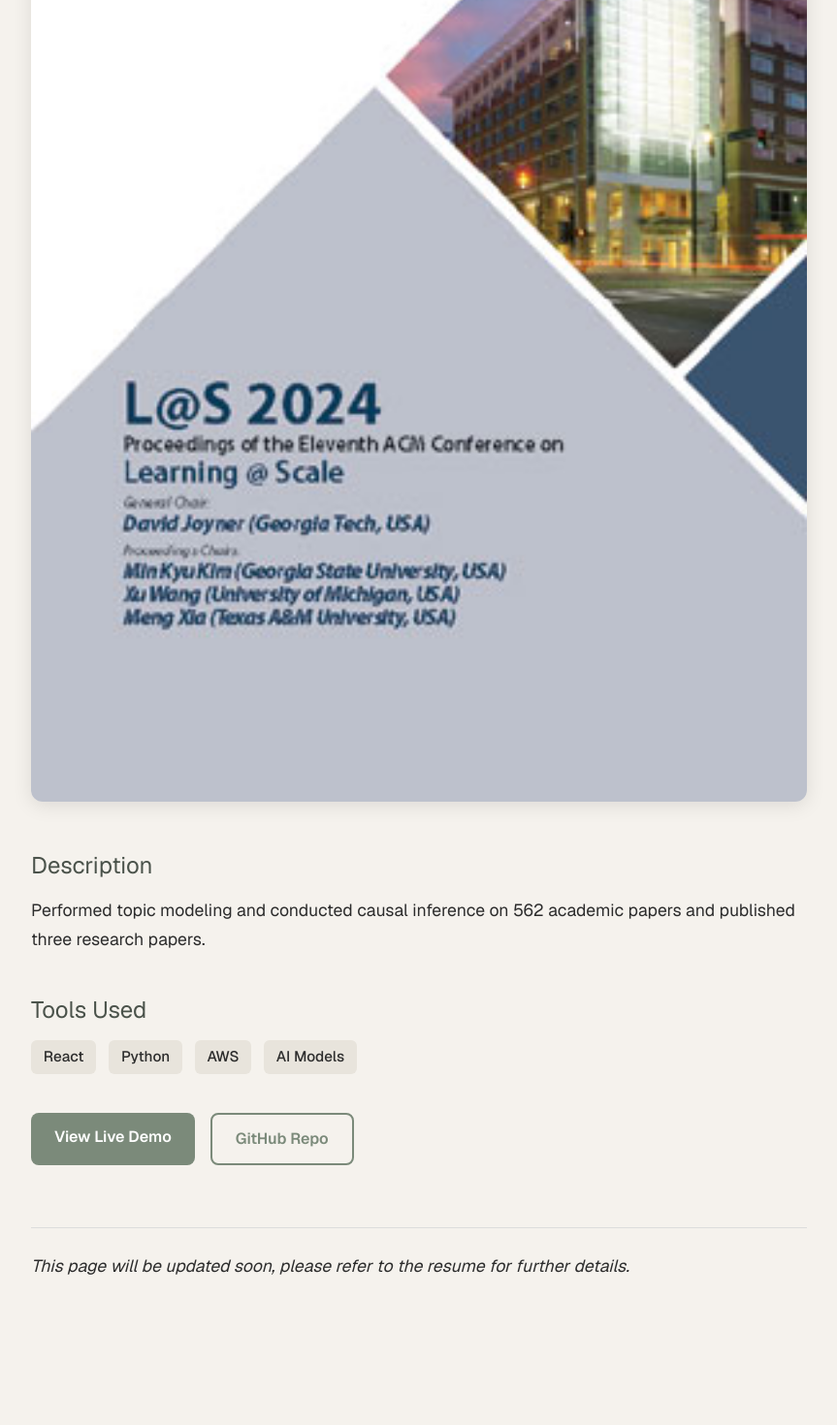
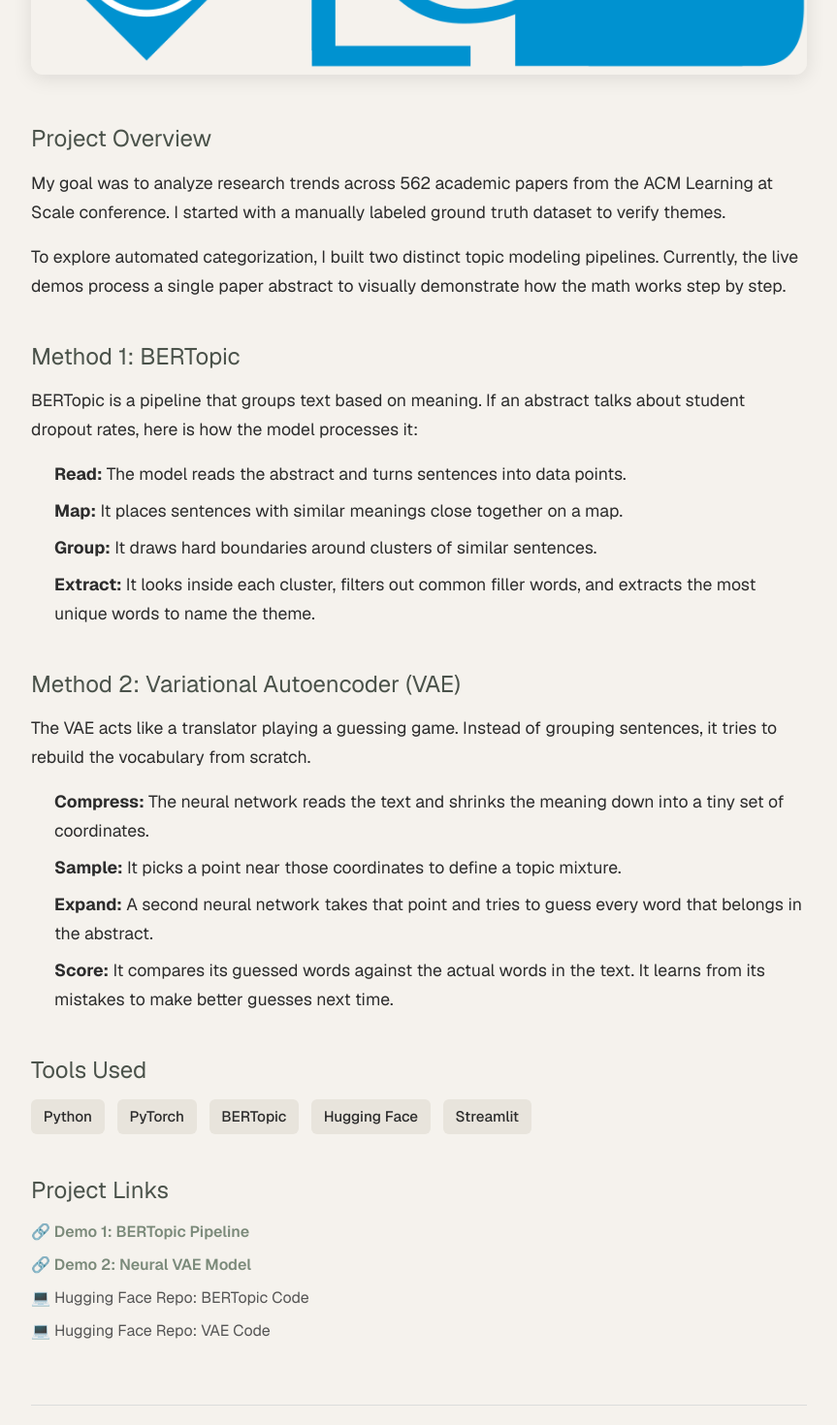
Before and after one commit to niralii/nirali-portfolio, a Next.js app: page /projects/nlp-research in a window 1280 px wide. Shown: the part 440-1910 px from the top of the page at 97% size, without its empty margins (208-1071 px from the left). Before the commit the page ends 1825 px from the top, so only its background shows below. Built offline with nearby package versions, Linux system fonts and the light colour scheme.

Commit message:
Added NLP research project page with live demo links

```diff
--- a/app/projects/nlp-research/page.js
+++ b/app/projects/nlp-research/page.js
@@ -37,37 +37,73 @@ export default function ProjectTemplate() {
           {/* --- TITLE HEADER --- */}
           <header>
             <h1>NLP Research in Online Education</h1>
-            <p className="subtitle"></p>
+            <p className="subtitle">Analyzing academic trends using BERTopic and Neural VAEs</p>
           </header>
 
           <div className="hero-image">
             <img
-              src="\NLP_logo.jpg"
+              src="/NLP_logo.jpg"
               alt="Project Screenshot"
             />
           </div>
 
           <article className="content">
             <section className="description-section">
-              <h2>Description</h2>
+              <h2>Project Overview</h2>
               <p>
-                Performed topic modeling and conducted causal inference on 562 academic papers and published three research papers.              </p>
+                My goal was to analyze research trends across 562 academic papers from the ACM Learning at Scale conference. I started with a manually labeled ground truth dataset to verify themes.
+              </p>
+              <p>
+                To explore automated categorization, I built two distinct topic modeling pipelines. Currently, the live demos process a single paper abstract to visually demonstrate how the math works step by step.
+              </p>
+            </section>
+
+            <section className="description-section">
+              <h2>Method 1: BERTopic</h2>
+              <p>
+                BERTopic is a pipeline that groups text based on meaning. If an abstract talks about student dropout rates, here is how the model processes it:
+              </p>
+              <ul>
+                <li><strong>Read:</strong> The model reads the abstract and turns sentences into data points.</li>
+                <li><strong>Map:</strong> It places sentences with similar meanings close together on a map.</li>
+                <li><strong>Group:</strong> It draws hard boundaries around clusters of similar sentences.</li>
+                <li><strong>Extract:</strong> It looks inside each cluster, filters out common filler words, and extracts the most unique words to name the theme.</li>
+              </ul>
+            </section>
+
+            <section className="description-section">
+              <h2>Method 2: Variational Autoencoder (VAE)</h2>
+              <p>
+                The VAE acts like a translator playing a guessing game. Instead of grouping sentences, it tries to rebuild the vocabulary from scratch.
+              </p>
+              <ul>
+                <li><strong>Compress:</strong> The neural network reads the text and shrinks the meaning down into a tiny set of coordinates.</li>
+                <li><strong>Sample:</strong> It picks a point near those coordinates to define a topic mixture.</li>
+                <li><strong>Expand:</strong> A second neural network takes that point and tries to guess every word that belongs in the abstract.</li>
+                <li><strong>Score:</strong> It compares its guessed words against the actual words in the text. It learns from its mistakes to make better guesses next time.</li>
+              </ul>
             </section>
 
             <section className="tools-section">
               <h2>Tools Used</h2>
               <div className="tech-stack-list">
-                <span>React</span>
                 <span>Python</span>
-                <span>AWS</span>
-                <span>AI Models</span>
+                <span>PyTorch</span>
+                <span>BERTopic</span>
+                <span>Hugging Face</span>
+                <span>Streamlit</span>
               </div>
             </section>
 
-            <div className="action-buttons">
-              <a href="#" target="_blank" rel="noopener noreferrer" className="primary-btn">View Live Demo</a>
-              <a href="#" target="_blank" rel="noopener noreferrer" className="secondary-btn">GitHub Repo</a>
-            </div>
+            <section className="links-section" style={{ marginBottom: "3rem" }}>
+              <h2>Project Links</h2>
+              <div style={{ display: "flex", flexDirection: "column", gap: "10px" }}>
+                <a href="#" target="_blank" rel="noopener noreferrer" style={{ color: "var(--accent-color)", fontWeight: "600" }}>🔗 Demo 1: BERTopic Pipeline</a>
+                <a href="#" target="_blank" rel="noopener noreferrer" style={{ color: "var(--accent-color)", fontWeight: "600" }}>🔗 Demo 2: Neural VAE Model</a>
+                <a href="#" target="_blank" rel="noopener noreferrer" style={{ color: "var(--text-sub)" }}>💻 Hugging Face Repo: BERTopic Code</a>
+                <a href="#" target="_blank" rel="noopener noreferrer" style={{ color: "var(--text-sub)" }}>💻 Hugging Face Repo: VAE Code</a>
+              </div>
+            </section>
 
             <div className="disclaimer-box">
               <p>This page will be updated soon, please refer to the resume for further details.</p>
@@ -126,13 +162,9 @@ export default function ProjectTemplate() {
           width: 100%;
         }
 
-        /* --- CONTROL THE DISTANCE HERE --- */
         .back-link {
           display: inline-block;
-
-          /* THIS IS THE SPACE BELOW THE BACK LINK */
           margin-bottom: 120px;
-
           color: var(--accent-color);
           text-decoration: none;
           font-weight: 600;
@@ -166,8 +198,7 @@ export default function ProjectTemplate() {
           transform: scale(1.1); background: var(--btn-hover);
         }
 
-        header { margin-bottom: 2rem; margin-top: 1.8rem; /* Adds space above the title */
-  }
+        header { margin-bottom: 2rem; margin-top: 1.8rem; }
         h1 { font-size: 2.5rem; color: var(--text-heading); margin-bottom: 0.5rem; line-height: 1.2; }
         .subtitle { font-size: 1.2rem; color: var(--text-sub); }
         h2 { font-size: 1.5rem; color: var(--text-heading); margin-bottom: 0.8rem; }
@@ -179,22 +210,16 @@ export default function ProjectTemplate() {
         .hero-image img { width: 100%; height: auto; display: block; }
 
         .content section { margin-bottom: 2.5rem; }
-        p { font-size: 1.1rem; line-height: 1.7; color: var(--text-main); }
+        p { font-size: 1.1rem; line-height: 1.7; color: var(--text-main); margin-bottom: 1rem; }
+
+        ul { margin-top: 0.5rem; margin-bottom: 1.5rem; padding-left: 1.5rem; }
+        li { font-size: 1.1rem; line-height: 1.7; color: var(--text-main); margin-bottom: 0.5rem; }
 
         .tech-stack-list { display: flex; flex-wrap: wrap; gap: 0.8rem; }
         .tech-stack-list span {
           background-color: var(--tag-bg); color: var(--text-main);
           padding: 0.4rem 0.8rem; border-radius: 6px; font-size: 0.95rem; font-weight: 500;
         }
-
-        .action-buttons { display: flex; gap: 1rem; margin-bottom: 3rem; }
-        .primary-btn, .secondary-btn {
-          padding: 0.8rem 1.5rem; border-radius: 8px; text-decoration: none; font-weight: 600; transition: opacity 0.2s;
-        }
-        .primary-btn { background-color: var(--accent-color); color: #fff; }
-        :global([data-theme="dark"]) .primary-btn { color: #2d2d2d; }
-        .secondary-btn { background-color: transparent; border: 2px solid var(--accent-color); color: var(--accent-color); }
-        .primary-btn:hover, .secondary-btn:hover { opacity: 0.8; }
 
         .disclaimer-box {
           margin-top: 4rem; padding-top: 1.5rem; border-top: 1px solid var(--disclaimer-border);
```
Also changed, not shown: public/NLP_logo.jpg.
